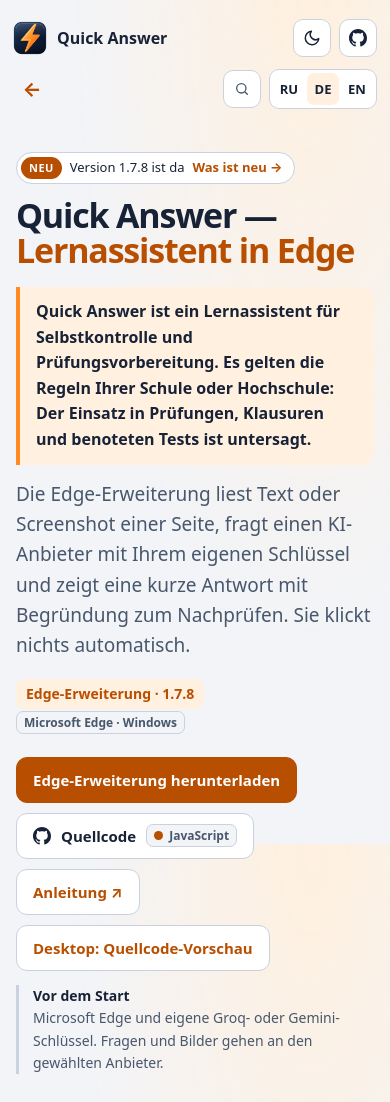
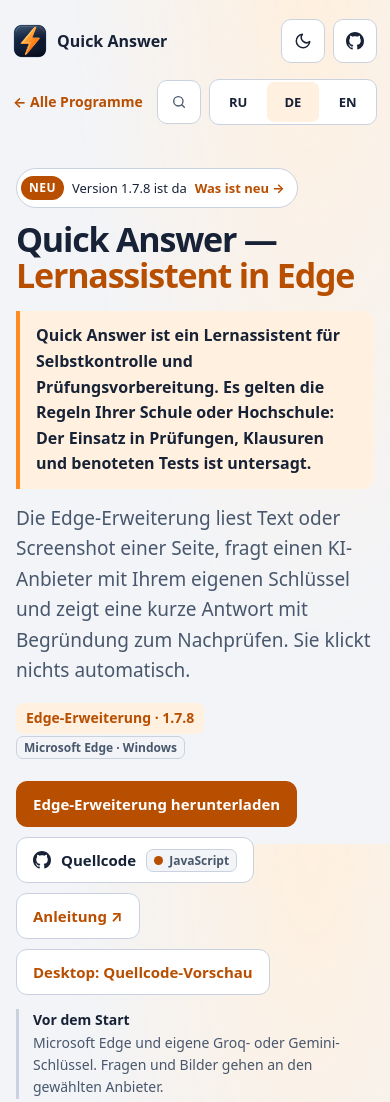
Before and after one commit to popovantondev/QuickAnswer, a browser extension: page docs/index.html in a window 390 px wide. Shown: the top 1102 px of the page. Drawn offline with Linux system fonts and the light colour scheme.

Commit message:
Kit: finger-sized phone header and controls, long words wrap
Below 560 px the header is two full rows (name, theme, GitHub / back, search and a language switch that takes the rest) and scrolls away with the page. Controls are 44 px, disclosure rows, footer links and the announcement pill are finger-sized (the pill wraps), captions are at least 12 px and long file names in checklists break instead of sticking out.

```diff
--- a/docs/assets/kit/kit.css
+++ b/docs/assets/kit/kit.css
@@ -124,6 +124,7 @@ html:not(.ppk-js) .ppk-theme-btn{display:none}
 .ppk-live::before{content:"";width:10px;height:10px;border-radius:50%;background:var(--ppk-ok);box-shadow:0 0 0 0 rgba(22,163,74,.55);animation:ppk-pulse 2s infinite}
 @keyframes ppk-pulse{70%{box-shadow:0 0 0 10px rgba(22,163,74,0)}100%{box-shadow:0 0 0 0 rgba(22,163,74,0)}}
 .ppk-checks{display:grid;gap:8px;margin:0;padding:0;list-style:none;font-size:15px}
+.ppk-checks li{overflow-wrap:anywhere}
 .ppk-checks li::before{content:"\2713";margin-right:8px;color:var(--ppk-ok);font-weight:800}
 
 /* ---------- steps ---------- */
@@ -226,18 +227,47 @@ html.ppk-js .ppk-reveal:not(.ppk-in){opacity:0;transform:translateY(14px)}
   .ppk-pfoot{display:none}
   .ppk-overlay{padding-top:8vh}
 }
-@media (max-width:520px){
-  .ppk-nav{flex-wrap:wrap;row-gap:6px}
-  .ppk-nav::after{content:"";order:4;flex-basis:100%;height:0}
-  .ppk-brand{order:1;margin-right:auto}
+/* Phones: touch targets 44 px, the header is two full rows (name + theme + GitHub, then [back] search + language switch that fills the rest),
+   it scrolls away with the page instead of sticking (two rows would eat a seventh of the screen), long names wrap instead of being cut. */
+@media (max-width:640px){
+  .ppk-icon-btn{width:44px;height:44px}
+  .ppk-search-btn{width:44px;min-height:44px}
+  .ppk-back{width:44px;min-height:44px}
+  .ppk-langs a{min-width:40px;min-height:40px}
+  .ppk-brand{min-height:44px}
+  .ppk-tabs button{min-height:44px}
+  .ppk-pill{min-height:40px;font-size:13px;flex-wrap:wrap;row-gap:2px;border-radius:20px}
+  .ppk-pill .ppk-more{white-space:normal}
+  .ppk-field small{font-size:12px}
+  .ppk-pill .ppk-new{font-size:12px}
+  .ppk-footer a{display:inline-flex;align-items:center;justify-content:center;min-height:40px;min-width:44px}
+  /* Guide table of contents and disclosure rows: finger-sized rows (guides with their own class names carry the same rule in their own CSS) */
+  .ppk-page .ppk-contents a{display:inline-flex;align-items:center;min-height:44px;min-width:44px}
+  .ppk-page details>summary{padding-block:11px}
+  .ppk-pclose{min-width:44px;min-height:44px;margin-right:6px;font-size:13px}
+  .ppk-chip{font-size:12px}
+}
+@media (max-width:560px){
+  .ppk-nav-wrap{position:static}
+  .ppk-nav{flex-wrap:wrap;row-gap:8px;gap:8px}
+  .ppk-nav::after{content:"";order:4;flex-basis:100%;height:0;margin:-8px 0 0}
+  .ppk-brand{order:1;flex:1 1 0;min-width:0;white-space:normal;font-size:16px;line-height:1.15}
+  .ppk-brand>span{overflow:visible;text-overflow:clip}
   .ppk-theme-btn{order:2}
   .ppk-gh-btn{order:3}
-  .ppk-back{order:5}
-  .ppk-search-btn{order:6;margin-left:auto}
-  .ppk-langs{order:7}
+  .ppk-back{order:5;width:auto;padding:0 6px 0 0;font-size:14px;justify-content:flex-start}
+  .ppk-back::before{content:none}
+  .ppk-search-btn{order:6}
+  .ppk-nav:not(:has(.ppk-langs)) .ppk-search-btn{order:2}
+  .ppk-langs{order:7;flex:1 1 0;min-width:0;padding:2px}
+  .ppk-langs a{flex:1 1 0}
   .ppk-spacer{display:none}
   .ppk-floating .ppk-nav{border-radius:26px;padding:8px 10px}
   .ppk-tile{padding:18px}
+}
+@media (max-width:359px){
+  .ppk-back{font-size:0;width:44px;padding:0;justify-content:center}
+  .ppk-back::before{content:"\2190";font-size:20px}
 }
 
 @media (prefers-reduced-motion:reduce){
```
